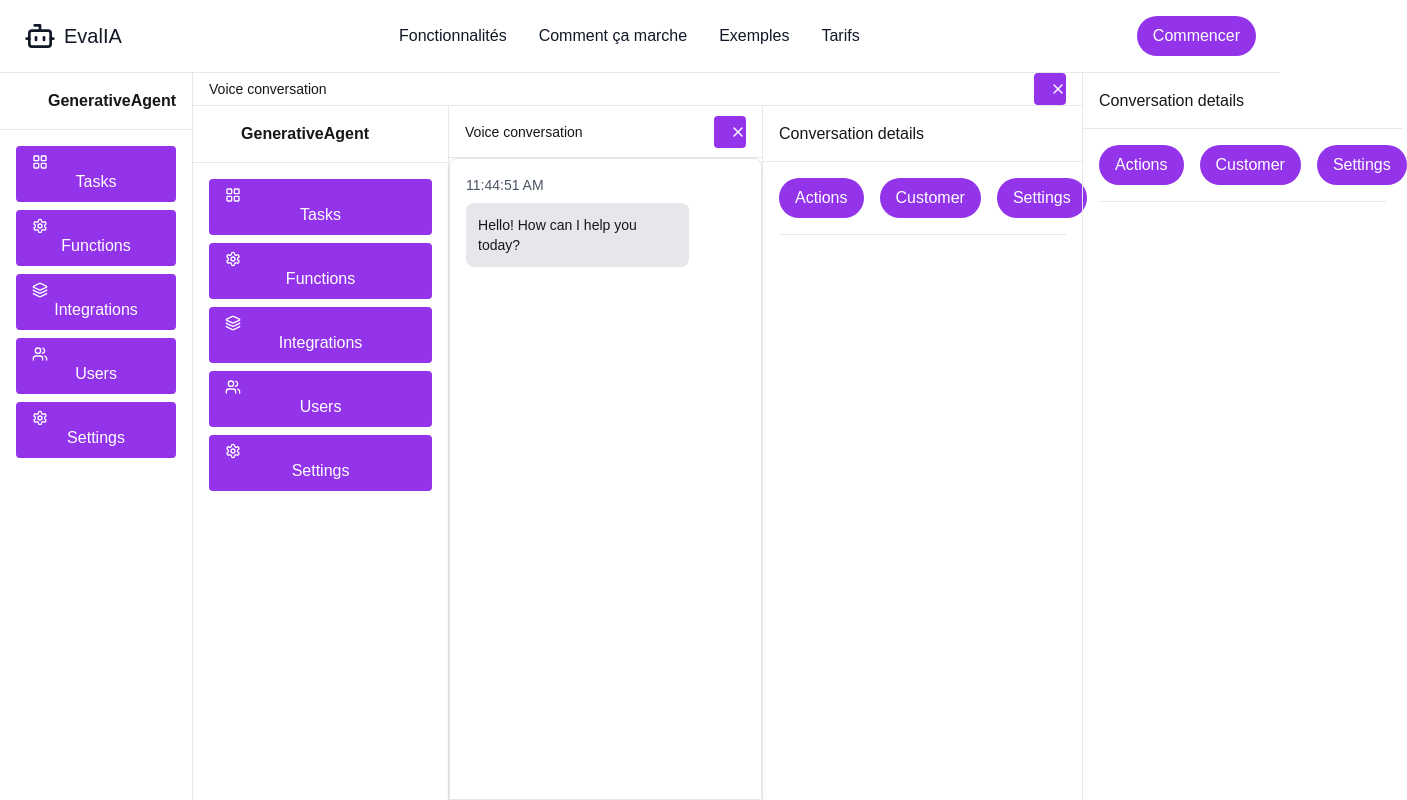
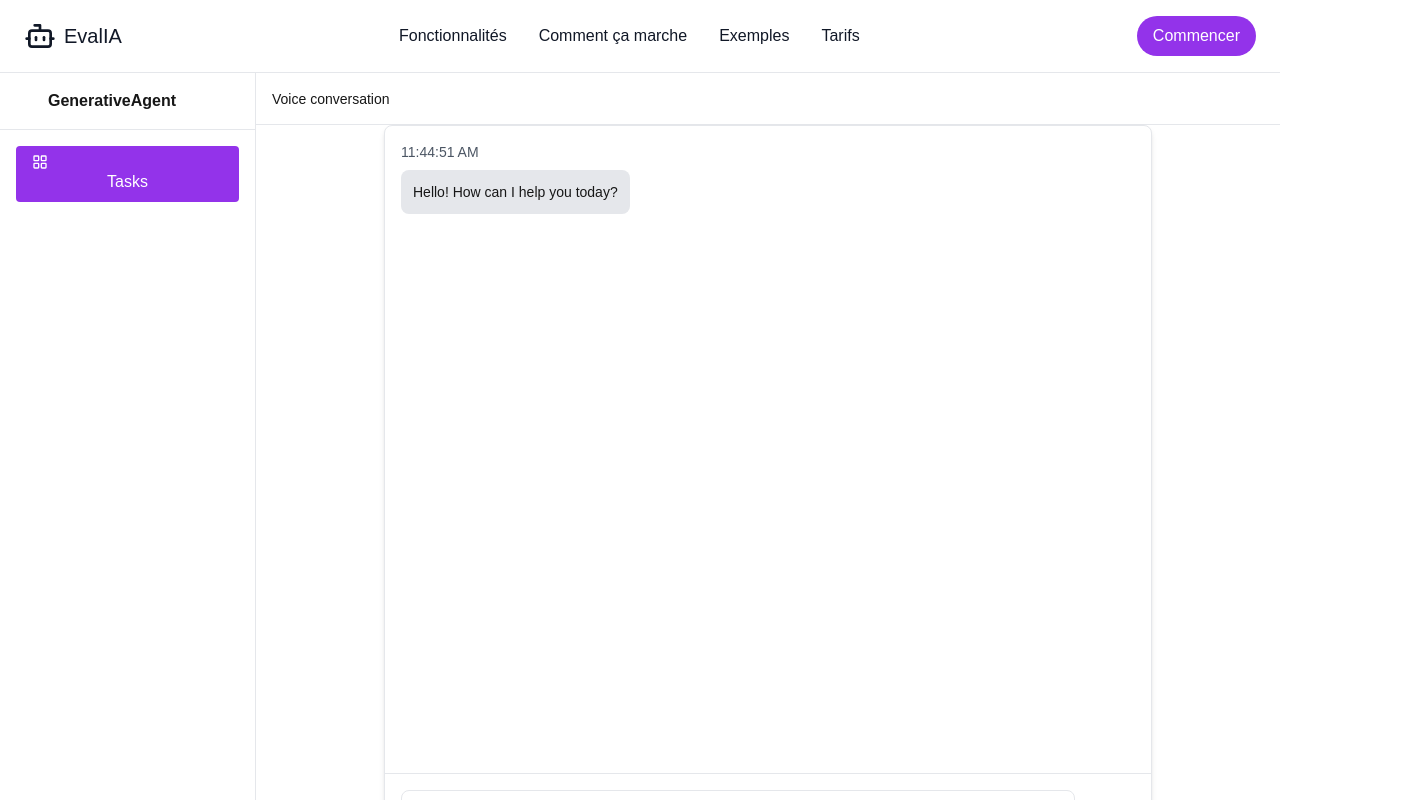
Before and after one commit to JoharyJonathan/Hackathon-evaluationparia, a Next.js app in the folder client/: page /chat-bot in a window 1280 px wide. Shown: the top 800 px of the page, 1407 px wide, since content can reach past the window. Built offline with nearby package versions, Linux system fonts and the light colour scheme.

Commit message:
Commit avy aty amin'ny front

```diff
--- a/client/app/chat-bot/layout.tsx
+++ b/client/app/chat-bot/layout.tsx
@@ -1,4 +1,4 @@
-import { LayoutGrid, Settings, Users, SettingsIcon as Functions, Layers, Eye, BarChart2, X } from 'lucide-react'
+import { LayoutGrid } from 'lucide-react'
 import ScrollArea from "../components/ui/Scrollarea"
 import Button from "../components/ui/Button"
 
@@ -19,22 +19,6 @@ export default function Layout({ children }: { children: React.ReactNode }) {
               <LayoutGrid className="mr-2 h-4 w-4" />
               Tasks
             </Button>
-            <Button variant="ghost" className="w-full justify-start">
-              <Functions className="mr-2 h-4 w-4" />
-              Functions
-            </Button>
-            <Button variant="ghost" className="w-full justify-start">
-              <Layers className="mr-2 h-4 w-4" />
-              Integrations
-            </Button>
-            <Button variant="ghost" className="w-full justify-start">
-              <Users className="mr-2 h-4 w-4" />
-              Users
-            </Button>
-            <Button variant="ghost" className="w-full justify-start">
-              <Settings className="mr-2 h-4 w-4" />
-              Settings
-            </Button>
           </nav>
         </ScrollArea>
       </div>
@@ -45,33 +29,8 @@ export default function Layout({ children }: { children: React.ReactNode }) {
           {/* Header */}
           <header className="h-14 border-b px-4 flex items-center justify-between">
             <h1 className="text-sm font-medium">Voice conversation</h1>
-            <div className="flex items-center gap-2">
-              <Button variant="ghost" size="sm" className="h-8 w-8 p-0">
-                <X className="h-4 w-4" />
-              </Button>
-            </div>
           </header>
           {children}
-        </div>
-
-        {/* Right Panel */}
-        <div className="w-80 border-l">
-          <div className="h-14 border-b px-4 flex items-center">
-            <h2 className="font-medium">Conversation details</h2>
-          </div>
-          <div className="p-4">
-            <div className="flex gap-4 border-b pb-4">
-              <Button variant="secondary" size="sm" className="rounded-full">
-                Actions
-              </Button>
-              <Button variant="ghost" size="sm" className="rounded-full">
-                Customer
-              </Button>
-              <Button variant="ghost" size="sm" className="rounded-full">
-                Settings
-              </Button>
-            </div>
-          </div>
         </div>
       </div>
     </div>
--- a/client/app/chat-bot/page.tsx
+++ b/client/app/chat-bot/page.tsx
@@ -1,10 +1,7 @@
-import Layout from "./layout"
 import ChatInterface from "../components/chat-interface"
 
 export default function Page() {
   return (
-    <Layout>
       <ChatInterface />
-    </Layout>
   )
 }
--- a/client/app/components/chat-interface.tsx
+++ b/client/app/components/chat-interface.tsx
@@ -37,7 +37,7 @@ export default function ChatInterface() {
   };
 
   return (
-    <div className="flex flex-col h-full max-w-md mx-auto border rounded-lg shadow-md bg-white">
+    <div className="flex flex-col h-full w-full max-w-3xl mx-auto border rounded-lg shadow-md bg-white">
       <ScrollArea className="flex-1 p-4 overflow-y-auto">
         <div className="space-y-4">
           {messages.map((message, index) => (
```
